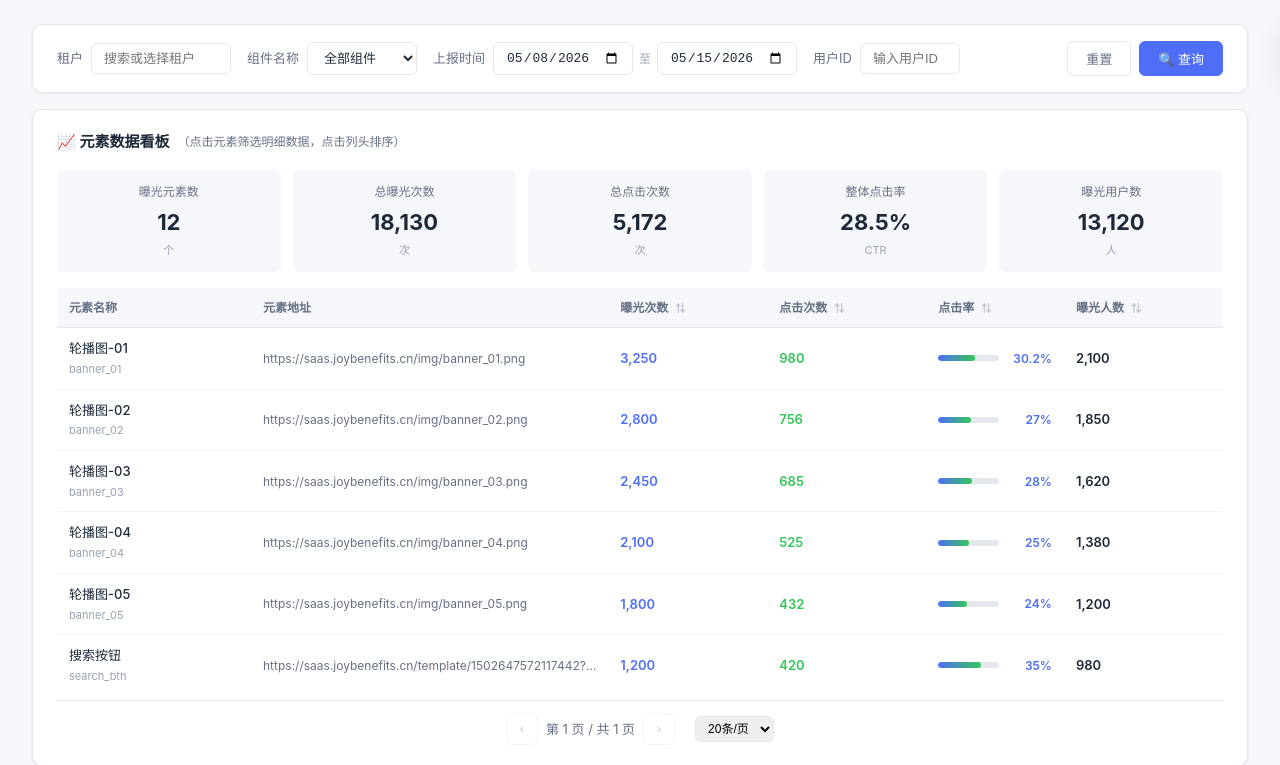
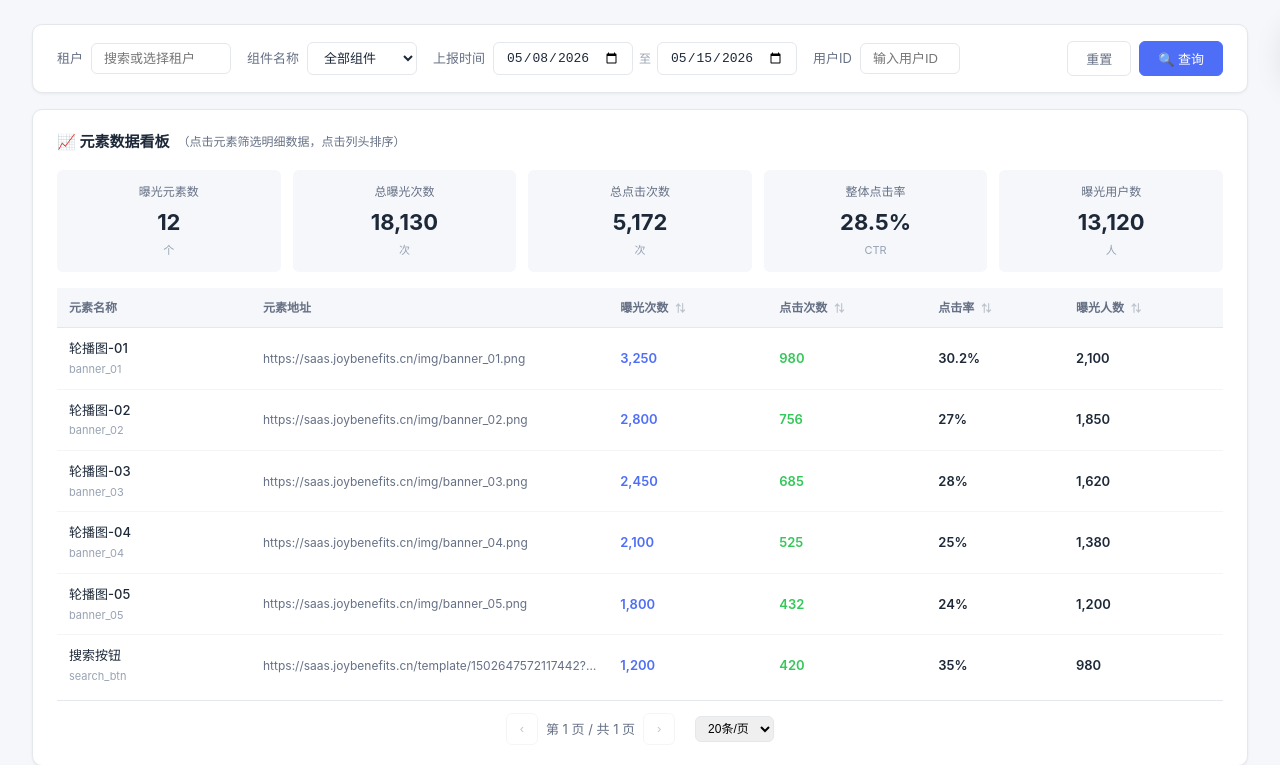
Before and after one commit to moyi5603/maidian-demo, a plain HTML site: page index.html in a window 1280 px wide. Shown: the top 765 px of the page. Drawn offline with Linux system fonts and the light colour scheme.

```diff
--- a/index.html
+++ b/index.html
@@ -164,10 +164,6 @@
   .metric.green { color: var(--success); }
   .metric.blue { color: var(--primary); }
   .metric.orange { color: var(--warning); }
-  .ctr-bar { display: flex; align-items: center; gap: 8px; }
-  .ctr-bar-inner { flex: 1; height: 6px; background: var(--border); border-radius: 3px; overflow: hidden; }
-  .ctr-bar-fill { height: 100%; background: linear-gradient(90deg, var(--primary), var(--success)); border-radius: 3px; transition: width 0.5s; }
-  .ctr-value { font-size: 12px; font-weight: 600; color: var(--primary); min-width: 45px; text-align: right; }
 
   /* ===== Filter Bar ===== */
   .filter-bar {
@@ -801,7 +797,6 @@
   const tbody = document.getElementById('elementTableBody');
   tbody.innerHTML = pageData.map((e, i) => {
     const isActive = selectedElement === e.id ? 'active' : '';
-    const ctrWidth = Math.min(e.ctr * 2, 100);
     return `
       <tr class="${isActive}">
         <td>
@@ -811,12 +806,7 @@
         <td style="max-width:200px;overflow:hidden;text-overflow:ellipsis;white-space:nowrap;font-size:12px;color:var(--text-secondary);" title="${e.url}">${e.url}</td>
         <td class="metric blue">${e.expose.toLocaleString()}</td>
         <td class="metric green">${e.click.toLocaleString()}</td>
-        <td>
-          <div class="ctr-bar">
-            <div class="ctr-bar-inner"><div class="ctr-bar-fill" style="width:${ctrWidth}%"></div></div>
-            <span class="ctr-value">${e.ctr}%</span>
-          </div>
-        </td>
+        <td class="metric">${e.ctr}%</td>
         <td class="metric">${e.users.toLocaleString()}</td>
       </tr>
     `;
```
Also changed, not shown: vercel.json (deleted).
